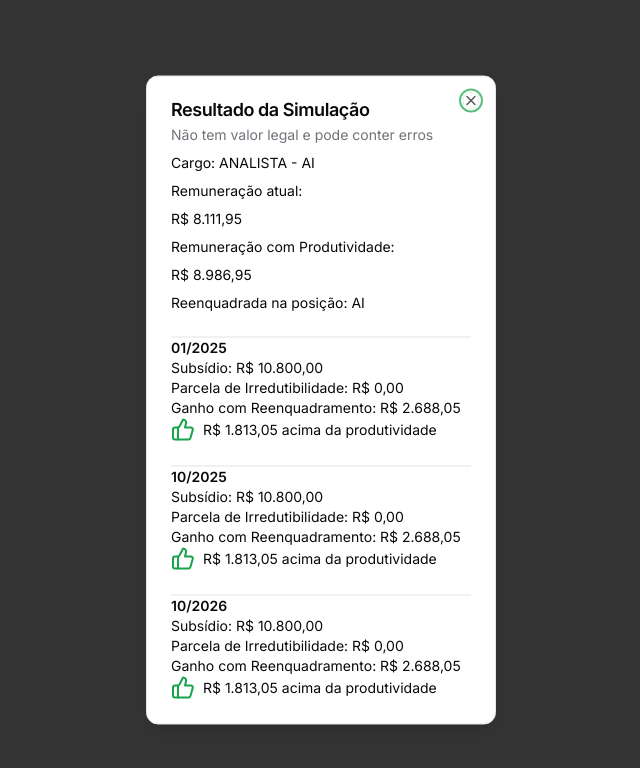
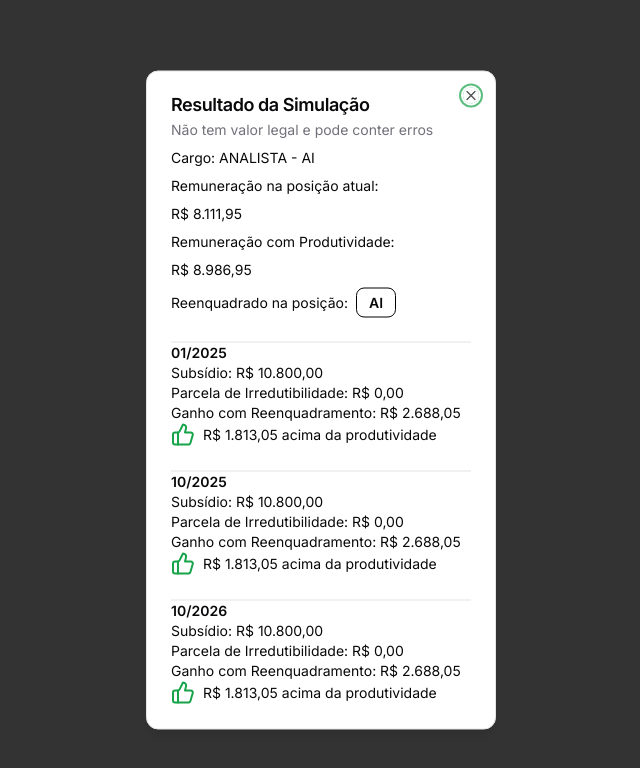
Before and after one commit to flaviomreis/reenquadramento-pgers, a Next.js app: page / in a window 1280 px wide. Both pictures are taken after a click on the button "Simular". Shown: the top 768 px of the page, without its empty margins (319-959 px from the left). Built offline with nearby package versions, Linux system fonts and the light colour scheme.

Commit message:
estiliza nova posicao na carreira

```diff
--- a/src/components/app/EmployeeForm.tsx
+++ b/src/components/app/EmployeeForm.tsx
@@ -250,6 +250,7 @@ export function EmployeeForm() {
   const [open, setOpen] = React.useState<boolean>(false);
   const [simulationResult, setSimulationResult] =
     React.useState<SimulationResulType>({});
+  const [date, setDate] = React.useState<Date>();
 
   type posicoes = keyof (typeof subsidios)["01/2025"]["analista"];
 
@@ -560,7 +561,7 @@ export function EmployeeForm() {
             Cargo: {simulationResult.cargo?.toUpperCase()} -{" "}
             {simulationResult.posicaoAtual}
           </div>
-          <div>Remuneração atual:</div>
+          <div>Remuneração na posição atual:</div>
           <div>{toLocaleString(simulationResult.remuneracao)}</div>
           <div>Remuneração com Produtividade:</div>
           <div>
@@ -570,7 +571,12 @@ export function EmployeeForm() {
                 simulationResult.remuneracao + simulationResult.produtividade
             )}
           </div>
-          <div>Reenquadrada na posição: {simulationResult.novaPosicao}</div>
+          <div className="flex items-center gap-2">
+            Reenquadrado na posição:{" "}
+            <div className="font-semibold border border-black px-3 py-1 rounded-sm">
+              {simulationResult.novaPosicao}
+            </div>
+          </div>
           {simulationResult.tabela?.map((item) => (
             <div key={item.quando}>
               <Separator className="mt-4" />
```
